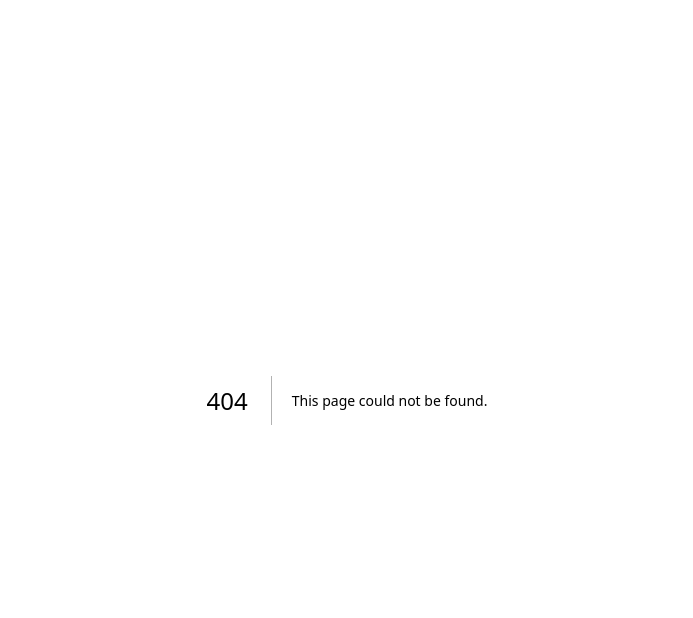
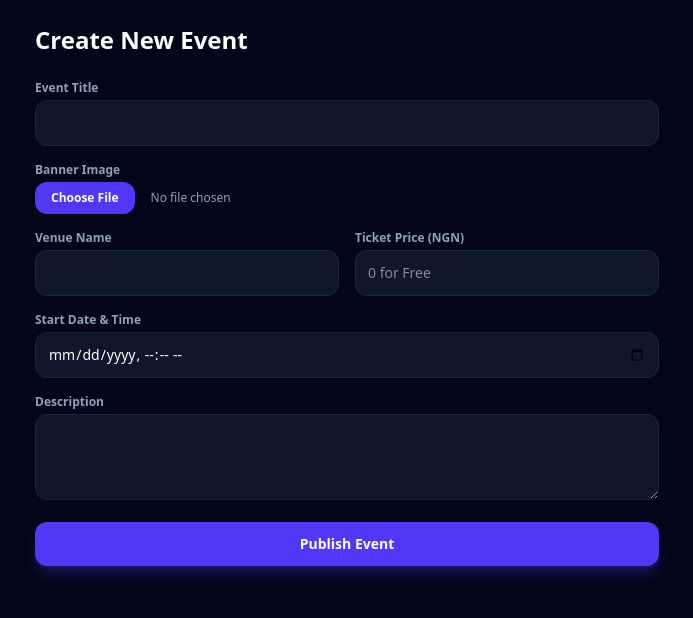
Before and after one commit to emmanuel-ui093/passpass, a Next.js app: page /organizer/create-event in a window 1280 px wide. Before the commit this address had no page. Shown: the top 618 px of the page, without its empty margins (293-986 px from the left). Built offline with nearby package versions, Linux system fonts and the light colour scheme; no server answers.

Commit message:
feat: add client image compression and supabase storage banner uploads

```diff
--- /dev/null
+++ b/src/app/organizer/create-event/page.tsx
@@ -0,0 +1,182 @@
+'use client';
+
+import { useState } from 'react';
+import { useRouter } from 'next/navigation';
+import { createClient } from '@supabase/supabase-js';
+import { uploadCompressedBanner } from '@/lib/uploadBanner';
+
+const supabase = createClient(
+  process.env.NEXT_PUBLIC_SUPABASE_URL!,
+  process.env.NEXT_PUBLIC_SUPABASE_ANON_KEY!
+);
+
+export default function CreateEventPage() {
+  const router = useRouter();
+  const [loading, setLoading] = useState(false);
+  const [selectedFile, setSelectedFile] = useState<File | null>(null);
+  const [previewUrl, setPreviewUrl] = useState<string | null>(null);
+
+  const [form, setForm] = useState({
+    title: '',
+    description: '',
+    venue: '',
+    location: '',
+    startDate: '',
+    endDate: '',
+    ticketPrice: '',
+  });
+
+  const handleFileChange = (e: React.ChangeEvent<HTMLInputElement>) => {
+    if (e.target.files && e.target.files[0]) {
+      const file = e.target.files[0];
+      setSelectedFile(file);
+      setPreviewUrl(URL.createObjectURL(file));
+    }
+  };
+
+  const handleSubmit = async (e: React.FormEvent) => {
+    e.preventDefault();
+    setLoading(true);
+
+    try {
+      let bannerUrl: string | null = null;
+
+      // 1. Compress & Upload image to Storage if selected
+      if (selectedFile) {
+        bannerUrl = await uploadCompressedBanner(selectedFile);
+      }
+
+      // 2. Insert event record with small URL string into events table
+      const { data: newEvent, error: eventError } = await supabase
+        .from('events')
+        .insert([
+          {
+            title: form.title,
+            description: form.description,
+            venue: form.venue,
+            location: form.location,
+            banner_url: bannerUrl,
+            start_date: form.startDate,
+            end_date: form.endDate,
+            status: 'PUBLISHED',
+          },
+        ])
+        .select()
+        .single();
+
+      if (eventError) throw eventError;
+
+      // 3. Create default Ticket Type for the event
+      const { error: ticketTypeError } = await supabase
+        .from('ticket_types')
+        .insert([
+          {
+            event_id: newEvent.id,
+            name: 'General Admission',
+            price: parseFloat(form.ticketPrice) || 0,
+            total_quantity: 100,
+            remaining_quantity: 100,
+          },
+        ]);
+
+      if (ticketTypeError) throw ticketTypeError;
+
+      alert('Event created successfully!');
+      router.push('/');
+    } catch (err: any) {
+      console.error('Event creation error:', err);
+      alert(`Failed to create event: ${err.message}`);
+    } finally {
+      setLoading(false);
+    }
+  };
+
+  return (
+    <div className="max-w-2xl mx-auto p-6 text-white">
+      <h1 className="text-2xl font-bold mb-6">Create New Event</h1>
+
+      <form onSubmit={handleSubmit} className="space-y-4">
+        <div>
+          <label className="block text-xs font-bold text-slate-400 mb-1">Event Title</label>
+          <input
+            type="text"
+            required
+            value={form.title}
+            onChange={(e) => setForm({ ...form, title: e.target.value })}
+            className="w-full bg-slate-900 border border-slate-800 rounded-xl p-3 text-sm focus:outline-none focus:ring-2 focus:ring-indigo-500"
+          />
+        </div>
+
+        <div>
+          <label className="block text-xs font-bold text-slate-400 mb-1">Banner Image</label>
+          <input
+            type="file"
+            accept="image/*"
+            onChange={handleFileChange}
+            className="w-full text-xs text-slate-400 file:mr-4 file:py-2 file:px-4 file:rounded-xl file:border-0 file:text-xs file:font-semibold file:bg-indigo-600 file:text-white hover:file:bg-indigo-500"
+          />
+          {previewUrl && (
+            <img
+              src={previewUrl}
+              alt="Preview"
+              className="mt-3 h-40 w-full object-cover rounded-xl border border-slate-800"
+            />
+          )}
+        </div>
+
+        <div className="grid grid-cols-2 gap-4">
+          <div>
+            <label className="block text-xs font-bold text-slate-400 mb-1">Venue Name</label>
+            <input
+              type="text"
+              required
+              value={form.venue}
+              onChange={(e) => setForm({ ...form, venue: e.target.value })}
+              className="w-full bg-slate-900 border border-slate-800 rounded-xl p-3 text-sm focus:outline-none focus:ring-2 focus:ring-indigo-500"
+            />
+          </div>
+          <div>
+            <label className="block text-xs font-bold text-slate-400 mb-1">Ticket Price (NGN)</label>
+            <input
+              type="number"
+              required
+              placeholder="0 for Free"
+              value={form.ticketPrice}
+              onChange={(e) => setForm({ ...form, ticketPrice: e.target.value })}
+              className="w-full bg-slate-900 border border-slate-800 rounded-xl p-3 text-sm focus:outline-none focus:ring-2 focus:ring-indigo-500"
+            />
+          </div>
+        </div>
+
+        <div>
+          <label className="block text-xs font-bold text-slate-400 mb-1">Start Date & Time</label>
+          <input
+            type="datetime-local"
+            required
+            value={form.startDate}
+            onChange={(e) => setForm({ ...form, startDate: e.target.value })}
+            className="w-full bg-slate-900 border border-slate-800 rounded-xl p-3 text-sm focus:outline-none focus:ring-2 focus:ring-indigo-500"
+          />
+        </div>
+
+        <div>
+          <label className="block text-xs font-bold text-slate-400 mb-1">Description</label>
+          <textarea
+            rows={3}
+            value={form.description}
+            onChange={(e) => setForm({ ...form, description: e.target.value })}
+            className="w-full bg-slate-900 border border-slate-800 rounded-xl p-3 text-sm focus:outline-none focus:ring-2 focus:ring-indigo-500"
+          />
+        </div>
+
+        <button
+          type="submit"
+          disabled={loading}
+          className="w-full py-3 bg-indigo-600 hover:bg-indigo-500 font-bold text-sm rounded-xl transition shadow-lg shadow-indigo-600/30"
+        >
+          {loading ? 'Compressing Image & Publishing...' : 'Publish Event'}
+        </button>
+      </form>
+    </div>
+  );
+}
--- /dev/null
+++ b/src/lib/uploadBanner.ts
@@ -0,0 +1,70 @@
+import { createClient } from '@supabase/supabase-js';
+
+const supabase = createClient(
+  process.env.NEXT_PUBLIC_SUPABASE_URL!,
+  process.env.NEXT_PUBLIC_SUPABASE_ANON_KEY!
+);
+
+// Canvas-based image compression utility
+export async function compressImage(
+  file: File,
+  maxWidth = 1200,
+  quality = 0.75
+): Promise<Blob> {
+  return new Promise((resolve, reject) => {
+    const img = new Image();
+    img.src = URL.createObjectURL(file);
+    img.onload = () => {
+      let width = img.width;
+      let height = img.height;
+
+      if (width > maxWidth) {
+        height = Math.round((height * maxWidth) / width);
+        width = maxWidth;
+      }
+
+      const canvas = document.createElement('canvas');
+      canvas.width = width;
+      canvas.height = height;
+
+      const ctx = canvas.getContext('2d');
+      if (!ctx) return reject(new Error('Failed to get canvas context'));
+
+      ctx.drawImage(img, 0, 0, width, height);
+      canvas.toBlob(
+        (blob) => {
+          if (blob) resolve(blob);
+          else reject(new Error('Canvas compression failed'));
+        },
+        'image/jpeg',
+        quality
+      );
+    };
+    img.onerror = (err) => reject(err);
+  });
+}
+
+// Uploads compressed image to Supabase Storage and returns the public CDN URL
+export async function uploadCompressedBanner(file: File): Promise<string> {
+  const compressedBlob = await compressImage(file);
+  const fileName = `${Date.now()}-${Math.random().toString(36).substring(7)}.jpg`;
+  const filePath = `banners/${fileName}`;
+
+  const { error: uploadError } = await supabase.storage
+    .from('event-banners')
+    .upload(filePath, compressedBlob, {
+      contentType: 'image/jpeg',
+      cacheControl: '3600',
+      upsert: true,
+    });
+
+  if (uploadError) {
+    throw new Error(`Banner upload failed: ${uploadError.message}`);
+  }
+
+  const { data: publicUrlData } = supabase.storage
+    .from('event-banners')
+    .getPublicUrl(filePath);
+
+  return publicUrlData.publicUrl;
+}
```
